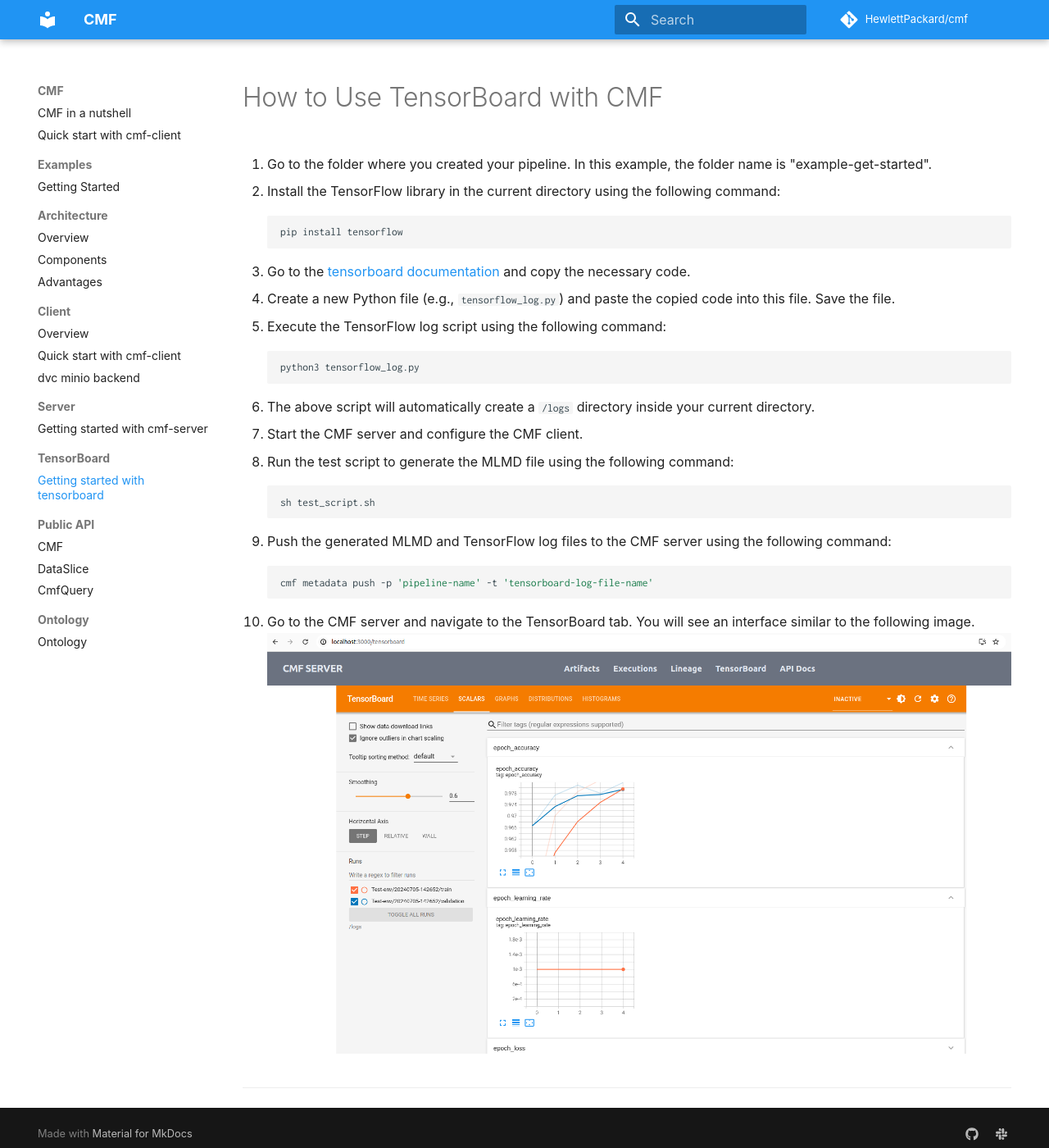
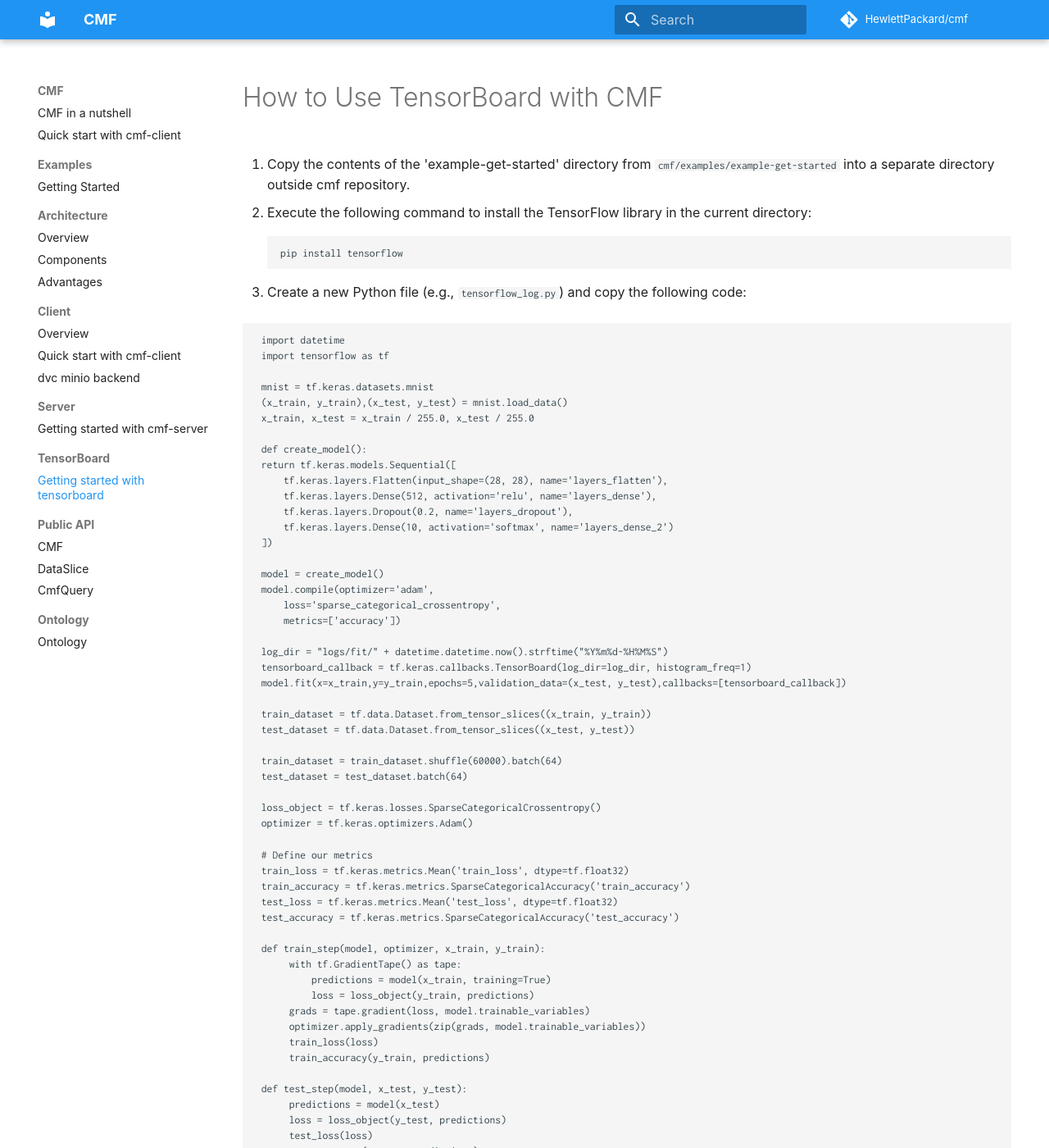
Before and after one commit to HewlettPackard/cmf, an MkDocs documentation site: the page built from docs/cmf_client/tensorflow_guide.md, in a window 1280 px wide and 1400 px high. Shown: the whole window at 82% size. Built offline with MkDocs 1.6.1 and Material for MkDocs 9.7.7, drawn with Linux system fonts in a browser that asks for light colours; some web fonts are replaced; comment, search, counter and statistics services are not loaded; some of the changed text lies outside the part shown.

Commit message:
Update tensorboard document

````diff
--- a/docs/cmf_client/tensorflow_guide.md
+++ b/docs/cmf_client/tensorflow_guide.md
@@ -1,30 +1,114 @@
 # How to Use TensorBoard with CMF
-1. Go to the folder where you created your pipeline. In this example, the folder name is "example-get-started".
 
-2. Install the TensorFlow library in the current directory using the following command:
+1. Copy the contents of the 'example-get-started' directory from `cmf/examples/example-get-started` into a separate directory outside cmf repository.
+
+2. Execute the following command to install the TensorFlow library in the current directory:
      ```bash
      pip install tensorflow
      ```
 
-3. Go to the [tensorboard documentation](https://www.tensorflow.org/tensorboard/get_started) and copy the necessary code.
+3. Create a new Python file (e.g., `tensorflow_log.py`) and copy the following code:
 
-4. Create a new Python file (e.g., `tensorflow_log.py`) and paste the copied code into this file. Save the file.
+   ```
+	import datetime
+    import tensorflow as tf
+
+	mnist = tf.keras.datasets.mnist
+	(x_train, y_train),(x_test, y_test) = mnist.load_data()
+	x_train, x_test = x_train / 255.0, x_test / 255.0
+
+	def create_model():
+	return tf.keras.models.Sequential([
+		tf.keras.layers.Flatten(input_shape=(28, 28), name='layers_flatten'),
+		tf.keras.layers.Dense(512, activation='relu', name='layers_dense'),
+		tf.keras.layers.Dropout(0.2, name='layers_dropout'),
+		tf.keras.layers.Dense(10, activation='softmax', name='layers_dense_2')
+	])
+
+	model = create_model()
+	model.compile(optimizer='adam',
+		loss='sparse_categorical_crossentropy',
+		metrics=['accuracy'])
+
+	log_dir = "logs/fit/" + datetime.datetime.now().strftime("%Y%m%d-%H%M%S")
+	tensorboard_callback = tf.keras.callbacks.TensorBoard(log_dir=log_dir, histogram_freq=1)
+	model.fit(x=x_train,y=y_train,epochs=5,validation_data=(x_test, y_test),callbacks=[tensorboard_callback])
+
+	train_dataset = tf.data.Dataset.from_tensor_slices((x_train, y_train))
+	test_dataset = tf.data.Dataset.from_tensor_slices((x_test, y_test))
+
+	train_dataset = train_dataset.shuffle(60000).batch(64)
+	test_dataset = test_dataset.batch(64)
+
+	loss_object = tf.keras.losses.SparseCategoricalCrossentropy()
+	optimizer = tf.keras.optimizers.Adam()
+
+	# Define our metrics
+	train_loss = tf.keras.metrics.Mean('train_loss', dtype=tf.float32)
+	train_accuracy = tf.keras.metrics.SparseCategoricalAccuracy('train_accuracy')
+	test_loss = tf.keras.metrics.Mean('test_loss', dtype=tf.float32)
+	test_accuracy = tf.keras.metrics.SparseCategoricalAccuracy('test_accuracy')
+
+	def train_step(model, optimizer, x_train, y_train):
+	     with tf.GradientTape() as tape:
+		     predictions = model(x_train, training=True)
+		     loss = loss_object(y_train, predictions)
+	     grads = tape.gradient(loss, model.trainable_variables)
+	     optimizer.apply_gradients(zip(grads, model.trainable_variables))
+	     train_loss(loss)
+	     train_accuracy(y_train, predictions)
+
+	def test_step(model, x_test, y_test):
+	     predictions = model(x_test)
+	     loss = loss_object(y_test, predictions)
+	     test_loss(loss)
+	     test_accuracy(y_test, predictions)
+
+	current_time = datetime.datetime.now().strftime("%Y%m%d-%H%M%S")
+	train_log_dir = 'logs/gradient_tape/' + current_time + '/train'
+	test_log_dir = 'logs/gradient_tape/' + current_time + '/test'
+	train_summary_writer = tf.summary.create_file_writer(train_log_dir)
+	test_summary_writer = tf.summary.create_file_writer(test_log_dir)
+
+	model = create_model() # reset our model
+	EPOCHS = 5
+	for epoch in range(EPOCHS):
+	     for (x_train, y_train) in train_dataset:
+		     train_step(model, optimizer, x_train, y_train)
+	     with train_summary_writer.as_default():
+		     tf.summary.scalar('loss', train_loss.result(), step=epoch)
+		     tf.summary.scalar('accuracy', train_accuracy.result(), step=epoch)
+
+	     for (x_test, y_test) in test_dataset:
+		     test_step(model, x_test, y_test)
+	     with test_summary_writer.as_default():
+		     tf.summary.scalar('loss', test_loss.result(), step=epoch)
+		     tf.summary.scalar('accuracy', test_accuracy.result(), step=epoch)
+	     template = 'Epoch {}, Loss: {}, Accuracy: {}, Test Loss: {}, Test Accuracy: {}'
+	     print (template.format(epoch+1,
+                                 train_loss.result(),
+                                 train_accuracy.result()*100,
+                                 test_loss.result(),
+                                 test_accuracy.result()*100))
+
+   ```
+   For more detailed information, check out the [TensorBoard documentation](https://www.tensorflow.org/tensorboard/get_started).
 
 5. Execute the TensorFlow log script using the following command:
      ```bash
      python3 tensorflow_log.py
      ```
 
-6. The above script will automatically create a `/logs` directory inside your current directory.
+6. The above script will automatically create a `logs` directory inside your current directory.
 
-7. Start the CMF server and configure the CMF client.
+7. Start the CMF server and configure the ![CMF client](step-by-step.md).
 
-8. Run the test script to generate the MLMD file using the following command:
+8. Use the following command to run the test script, which will generate the MLMD file:
      ```bash
      sh test_script.sh
      ```
 
-9. Push the generated MLMD and TensorFlow log files to the CMF server using the following command:
+9. Use the following command to push the generated MLMD and TensorFlow log files to the CMF server:
      ```bash
      cmf metadata push -p 'pipeline-name' -t 'tensorboard-log-file-name'
      ```
````
